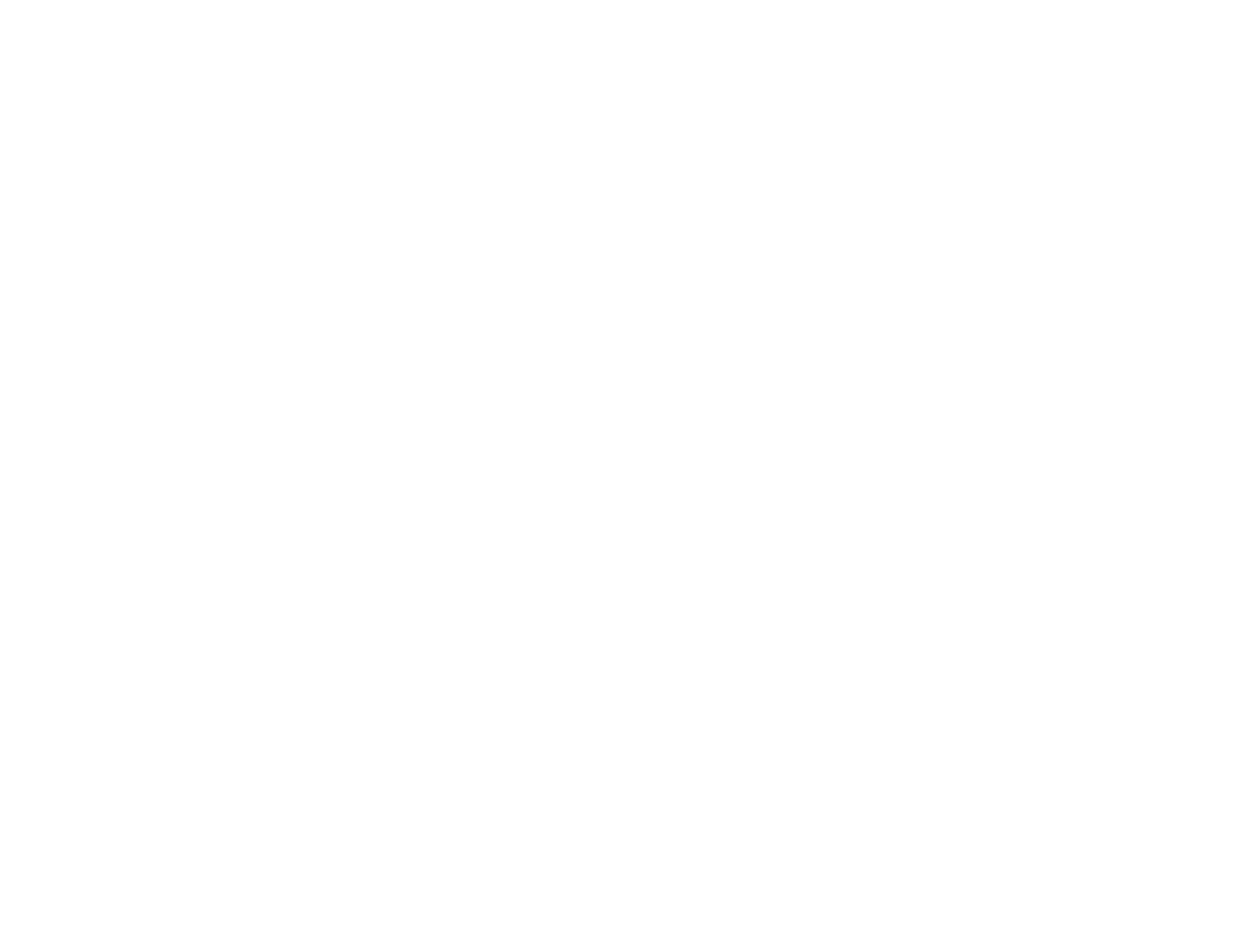
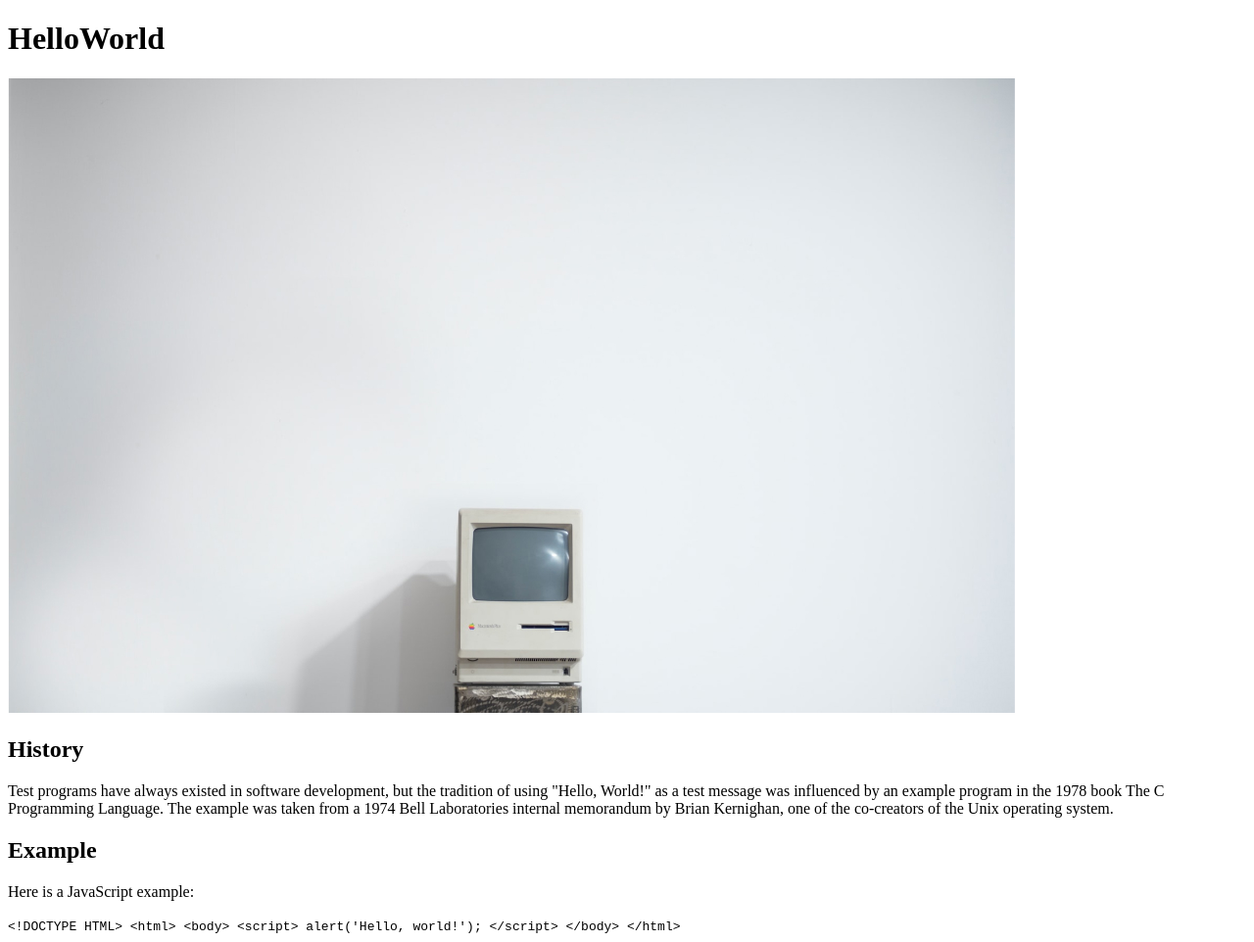
Before and after one commit to alanaasmar/hello-world-pt2, a plain HTML site: page index.html in a window 1280 px wide. Shown: the whole page at 98% size. Before the commit the page ends 800 px from the top, so only its background shows below. Drawn offline with Linux system fonts and the light colour scheme.

Commit message:
images and html

```diff
--- a/index.html
+++ b/index.html
@@ -3,10 +3,33 @@
 <head>
     <meta charset="UTF-8">
     <meta name="viewport" content="width=device-width, initial-scale=1.0">
-    <title>Title</title>
+    <title>Hello World</title>
     <link rel="stylesheet" href="style.css">
 </head>
 <body>
+    <h1>HelloWorld</h1>
+    <img src="images/mac.jpg" alt="Vintage Mac">
+
+    <section>
+        <h2>History</h2>
+        <p>Test programs have always existed in software development, but the tradition of using "Hello, World!" as a test message was influenced by an example program in the 1978 book The C Programming Language. The example was taken from a 1974 Bell Laboratories internal memorandum by Brian Kernighan, one of the co-creators of the Unix operating system.</p>
+    </section>
+
+    <section>
+        <h2>Example</h2>
+        <p>Here is a JavaScript example:</p>
+        <code>
+            &lt;!DOCTYPE HTML&gt;
+            &lt;html&gt;
+            &lt;body&gt;
+                &lt;script&gt;
+                alert('Hello, world!');
+                &lt;/script&gt;
+            &lt;/body&gt;
+            &lt;/html&gt;
+        </code>
+    </section>
+
     <script src="index.js"></script>
 </body>
 </html>
```
Also changed, not shown: images/logo.png (added), images/mac.jpg (added).
